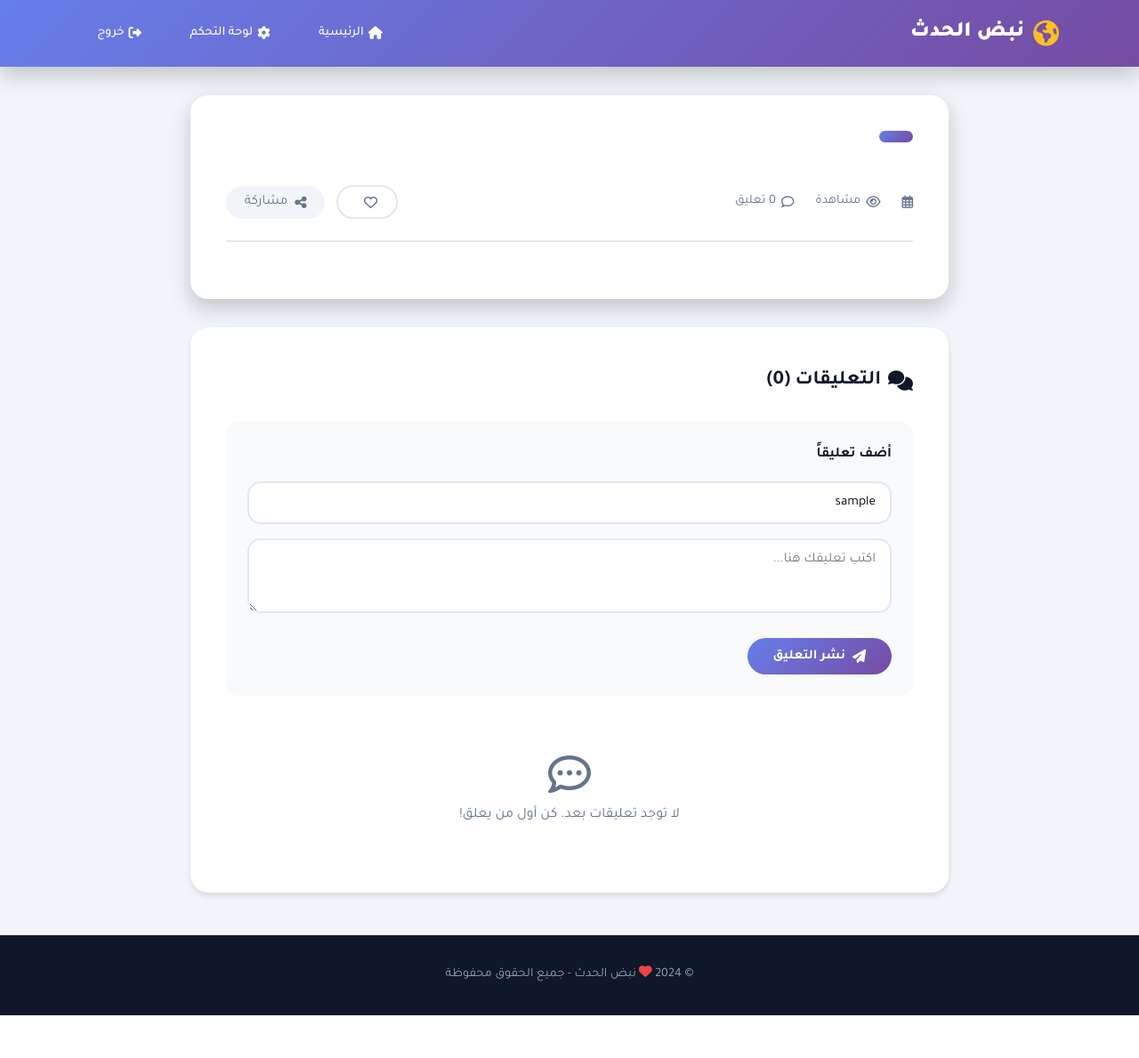
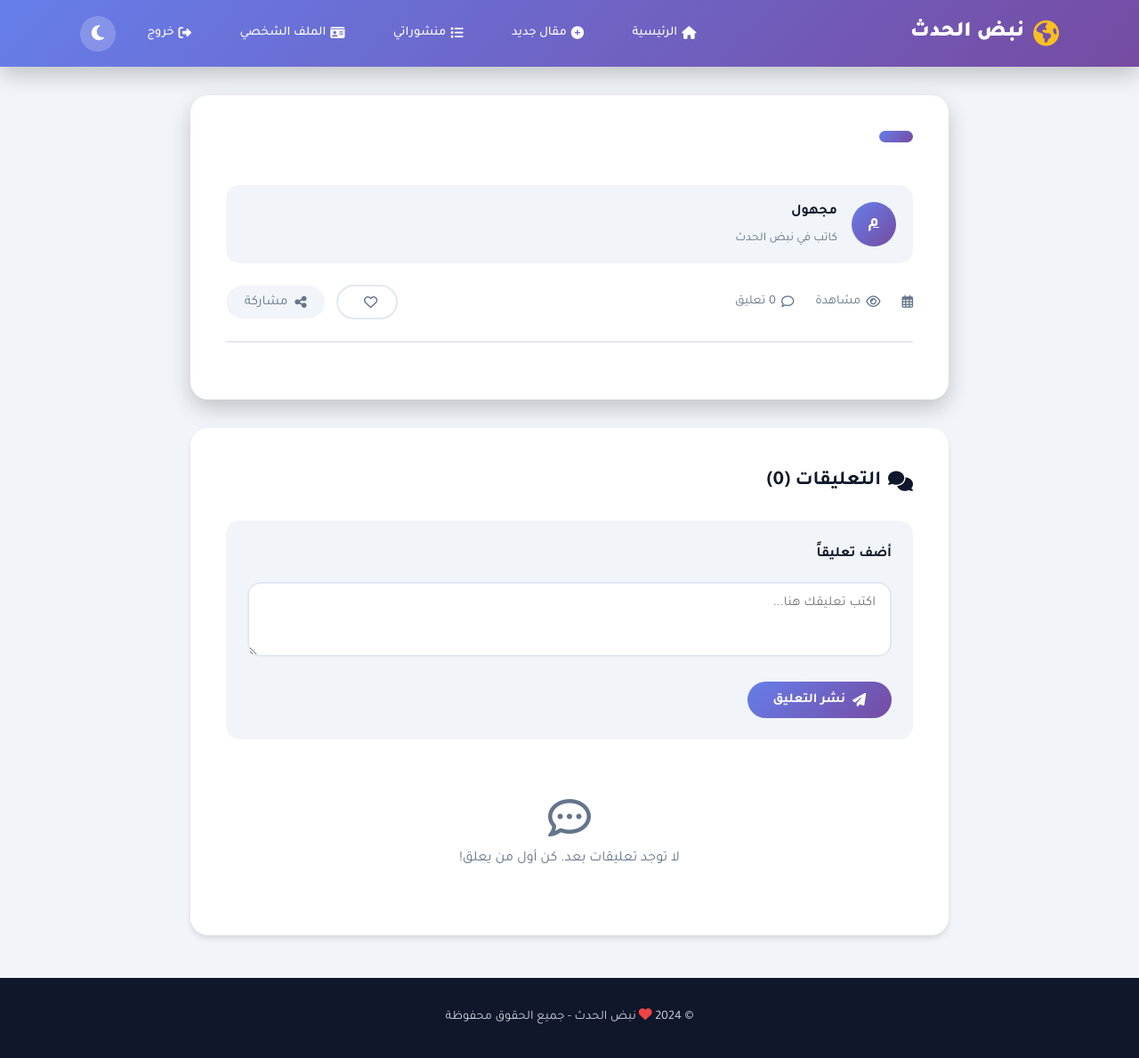
Before and after one commit to falfyrdykrwry000-blip/Python, a Flask app: template K/templates/post.html in a window 1280 px wide. Shown: the whole page at 89% size. Before the commit the page ends 1141 px from the top, so only its background shows below. Run offline with Flask 3, Linux system fonts and the light colour scheme; the template is opened without the code that fills it, so the values that code supplies are empty; the visitor is signed in with stand-in values (Sample User, id 1).

Commit message:
update post.html

```diff
--- a/K/templates/post.html
+++ b/K/templates/post.html
@@ -16,7 +16,6 @@
             --gray: #64748b;
             --danger: #ef4444;
             --gradient-1: linear-gradient(135deg, #667eea 0%, #764ba2 100%);
-            --gradient-2: linear-gradient(135deg, #f093fb 0%, #f5576c 100%);
             --shadow-sm: 0 1px 3px rgba(0,0,0,0.12);
             --shadow-md: 0 4px 6px rgba(0,0,0,0.1);
             --shadow-lg: 0 10px 25px rgba(0,0,0,0.2);
@@ -25,21 +24,53 @@
             --radius-md: 15px;
             --radius-lg: 20px;
             --radius-full: 50px;
+            --bg: #f1f5f9;
+            --text: #0f172a;
+            --card-bg: white;
+            --header-bg: var(--gradient-1);
+            --footer-bg: var(--dark);
+            --footer-text: #cbd5e1;
+            --border: #e2e8f0;
+            --input-bg: #f8fafc;
+            --code-bg: #f1f5f9;
+            --blockquote-bg: #f8fafc;
+            --comment-bg: #f8fafc;
+            --modal-bg: white;
+        }
+
+        [data-theme="dark"] {
+            --bg: #0f172a;
+            --text: #e2e8f0;
+            --card-bg: #1e293b;
+            --header-bg: #1e293b;
+            --footer-bg: #020617;
+            --footer-text: #94a3b8;
+            --border: #334155;
+            --input-bg: #1e293b;
+            --code-bg: #1e293b;
+            --blockquote-bg: #1e293b;
+            --comment-bg: #1e293b;
+            --shadow-sm: 0 1px 3px rgba(0,0,0,0.4);
+            --shadow-md: 0 4px 6px rgba(0,0,0,0.5);
+            --shadow-lg: 0 10px 25px rgba(0,0,0,0.6);
+            --shadow-xl: 0 20px 50px rgba(0,0,0,0.7);
+            --modal-bg: #1e293b;
         }
 
         * { margin: 0; padding: 0; box-sizing: border-box; }
 
         body {
             font-family: 'Tajawal', sans-serif;
-            background: #f1f5f9;
-            color: var(--dark);
+            background: var(--bg);
+            color: var(--text);
             line-height: 1.8;
             min-height: 100vh;
+            transition: background 0.3s, color 0.3s;
         }
 
         /* ===== الهيدر ===== */
         .main-header {
-            background: var(--gradient-1);
+            background: var(--header-bg);
             padding: 1rem 2rem;
             position: sticky;
             top: 0;
@@ -84,6 +115,24 @@
 
         .nav-links a:hover { background: rgba(255,255,255,0.2); }
 
+        .theme-toggle {
+            background: rgba(255,255,255,0.2);
+            border: none;
+            color: white;
+            font-size: 1.2rem;
+            cursor: pointer;
+            padding: 0.5rem;
+            border-radius: 50%;
+            width: 40px;
+            height: 40px;
+            display: flex;
+            align-items: center;
+            justify-content: center;
+            transition: all 0.3s;
+        }
+
+        .theme-toggle:hover { background: rgba(255,255,255,0.4); transform: rotate(15deg); }
+
         .mobile-menu-btn {
             display: none;
             background: none;
@@ -125,7 +174,63 @@
             font-weight: 900;
             line-height: 1.4;
             margin-bottom: 1.2rem;
-            color: var(--dark);
+            color: var(--text);
+        }
+
+        /* ===== بروفايل الكاتب ===== */
+        .author-box {
+            display: flex;
+            align-items: center;
+            gap: 1rem;
+            padding: 1rem 1.2rem;
+            background: var(--bg);
+            border-radius: var(--radius-md);
+            margin-bottom: 1.5rem;
+        }
+
+        .author-avatar {
+            width: 50px;
+            height: 50px;
+            border-radius: 50%;
+            background: var(--gradient-1);
+            display: flex;
+            align-items: center;
+            justify-content: center;
+            color: white;
+            font-weight: bold;
+            font-size: 1.2rem;
+            overflow: hidden;
+            flex-shrink: 0;
+        }
+
+        .author-avatar img {
+            width: 100%;
+            height: 100%;
+            object-fit: cover;
+        }
+
+        .author-info {
+            flex: 1;
+        }
+
+        .author-name {
+            font-weight: 700;
+            display: flex;
+            align-items: center;
+            gap: 6px;
+            color: var(--text);
+            text-decoration: none;
+        }
+
+        .author-name i.fa-check-circle {
+            color: #3b82f6;
+            font-size: 0.8rem;
+        }
+
+        .author-bio {
+            font-size: 0.85rem;
+            color: var(--gray);
+            margin-top: 0.2rem;
         }
 
         .post-meta {
@@ -164,19 +269,16 @@
             gap: 8px;
             transition: all 0.3s;
             color: var(--gray);
+            background: var(--card-bg);
         }
 
         .btn-like:hover { border-color: #fca5a5; color: #ef4444; }
         .btn-like.liked { background: #fef2f2; border-color: #ef4444; color: #ef4444; }
-        .btn-like.liked i { animation: pop 0.3s ease; }
 
-        @keyframes pop {
-            0%, 100% { transform: scale(1); }
-            50% { transform: scale(1.4); }
-        }
+        [data-theme="dark"] .btn-like.liked { background: #3b1c1c; }
 
         .btn-share {
-            background: #f1f5f9;
+            background: var(--bg);
             border: none;
             padding: 0.6rem 1.3rem;
             border-radius: var(--radius-full);
@@ -223,10 +325,10 @@
         .post-content {
             font-size: 1.1rem;
             line-height: 2;
-            color: #334155;
+            color: var(--text);
         }
 
-        .post-content h1, .post-content h2, .post-content h3 { color: var(--dark); margin: 1.8rem 0 0.8rem; }
+        .post-content h1, .post-content h2, .post-content h3 { color: var(--text); margin: 1.8rem 0 0.8rem; }
         .post-content h2 { font-size: 1.6rem; border-right: 4px solid var(--primary); padding-right: 1rem; }
         .post-content h3 { font-size: 1.3rem; }
         .post-content p { margin-bottom: 1.2rem; }
@@ -325,16 +425,17 @@
             display: flex;
             align-items: center;
             gap: 8px;
+            color: var(--text);
         }
 
         .comment-form {
-            background: #f8fafc;
+            background: var(--bg);
             padding: 1.5rem;
             border-radius: var(--radius-md);
             margin-bottom: 2rem;
         }
 
-        .comment-form h4 { margin-bottom: 1rem; }
+        .comment-form h4 { margin-bottom: 1rem; color: var(--text); }
 
         .form-group { margin-bottom: 1rem; }
 
@@ -342,12 +443,14 @@
         .form-group textarea {
             width: 100%;
             padding: 0.8rem 1rem;
-            border: 2px solid #e2e8f0;
+            border: 2px solid var(--border);
             border-radius: var(--radius-md);
             font-family: 'Tajawal', sans-serif;
             font-size: 0.95rem;
             transition: border-color 0.3s;
             resize: vertical;
+            background: var(--card-bg);
+            color: var(--text);
         }
 
         .form-group input:focus,
@@ -407,8 +510,8 @@
 
         /* ===== الفوتر ===== */
         .main-footer {
-            background: var(--dark);
-            color: #94a3b8;
+            background: var(--footer-bg);
+            color: var(--footer-text);
             text-align: center;
             padding: 2rem;
             margin-top: 3rem;
@@ -494,13 +598,16 @@
             <ul class="nav-links">
                 <li><a href="{{ url_for('index') }}"><i class="fas fa-home"></i> الرئيسية</a></li>
                 {% if session.user_id %}
-                    {% if session.is_admin %}
-                        <li><a href="{{ url_for('admin') }}"><i class="fas fa-cog"></i> لوحة التحكم</a></li>
-                    {% endif %}
+                    <li><a href="{{ url_for('new_post') }}"><i class="fas fa-plus-circle"></i> مقال جديد</a></li>
+                    <li><a href="{{ url_for('my_posts') }}"><i class="fas fa-list"></i> منشوراتي</a></li>
+                    <li><a href="{{ url_for('profile') }}"><i class="fas fa-id-card"></i> الملف الشخصي</a></li>
                     <li><a href="{{ url_for('logout') }}"><i class="fas fa-sign-out-alt"></i> خروج</a></li>
                 {% else %}
                     <li><a href="{{ url_for('login') }}"><i class="fas fa-sign-in-alt"></i> دخول</a></li>
                 {% endif %}
+                <button class="theme-toggle" onclick="toggleTheme()" aria-label="تبديل الوضع الليلي">
+                    <i class="fas fa-moon" id="themeIcon"></i>
+                </button>
             </ul>
         </nav>
     </header>
@@ -525,6 +632,26 @@
         <article class="single-post">
             <span class="post-category">{{ post.category }}</span>
             <h1>{{ post.title }}</h1>
+
+            <!-- بروفايل الكاتب -->
+            <div class="author-box">
+                <a href="{{ url_for('user_profile', username=post.author_name) }}" class="author-avatar">
+                    {% if post.author_avatar %}
+                    <img src="{{ post.author_avatar }}" alt="{{ post.author_name }}">
+                    {% else %}
+                    {{ post.author_name[0] | upper if post.author_name else 'م' }}
+                    {% endif %}
+                </a>
+                <div class="author-info">
+                    <a href="{{ url_for('user_profile', username=post.author_name) }}" class="author-name">
+                        {{ post.author_name or 'مجهول' }}
+                        {% if post.author_is_admin %}
+                        <i class="fas fa-check-circle" title="حساب موثق"></i>
+                        {% endif %}
+                    </a>
+                    <div class="author-bio">كاتب في نبض الحدث</div>
+                </div>
+            </div>
 
             <div class="post-meta">
                 <div class="post-info">
@@ -581,12 +708,9 @@
         <section class="comments-section">
             <h3><i class="fas fa-comments"></i> التعليقات ({{ comments|length }})</h3>
 
+            {% if session.user_id %}
             <form action="{{ url_for('add_comment', post_id=post.id) }}" method="POST" class="comment-form">
                 <h4>أضف تعليقاً</h4>
-                <div class="form-group">
-                    <input type="text" name="author" placeholder="اسمك الكريم" required
-                           value="{{ session.username or '' }}">
-                </div>
                 <div class="form-group">
                     <textarea name="content" rows="3" placeholder="اكتب تعليقك هنا..." required></textarea>
                 </div>
@@ -622,24 +751,42 @@
     </footer>
 
     <script>
-        // إخفاء التنبيهات تلقائياً
-        setTimeout(function() {
-            document.querySelectorAll('.alert').forEach(function(alert) {
-                alert.style.animation = 'slideOut 0.4s ease forwards';
-                setTimeout(function() { alert.remove(); }, 400);
-            });
-        }, 5000);
+        // ===== الوضع الليلي =====
+        (function() {
+            const savedTheme = localStorage.getItem('theme');
+            if (savedTheme === 'dark') {
+                document.documentElement.setAttribute('data-theme', 'dark');
+            }
+        })();
 
-        // إغلاق القائمة
-        document.addEventListener('click', function(e) {
-            const navLinks = document.querySelector('.nav-links');
-            if (!e.target.closest('.nav-container') && navLinks.classList.contains('show')) {
-                navLinks.classList.remove('show');
+        function toggleTheme() {
+            const html = document.documentElement;
+            const icon = document.getElementById('themeIcon');
+            if (html.getAttribute('data-theme') === 'dark') {
+                html.removeAttribute('data-theme');
+                icon.className = 'fas fa-moon';
+                localStorage.setItem('theme', 'light');
+            } else {
+                html.setAttribute('data-theme', 'dark');
+                icon.className = 'fas fa-sun';
+                localStorage.setItem('theme', 'dark');
+            }
+        }
+
+        document.addEventListener('DOMContentLoaded', function() {
+            const icon = document.getElementById('themeIcon');
+            if (document.documentElement.getAttribute('data-theme') === 'dark') {
+                icon.className = 'fas fa-sun';
             }
         });
 
-        // الإعجاب
+        // ===== الإعجاب =====
         function toggleLike(postId) {
+            {% if not session.user_id %}
+            alert('يرجى تسجيل الدخول للإعجاب بالمقال');
+            window.location.href = '/login';
+            return;
+            {% endif %}
             fetch('/like/' + postId, { method: 'POST' })
                 .then(response => response.json())
                 .then(data => {
@@ -656,26 +802,37 @@
                             icon.className = 'far fa-heart';
                         }
                         countSpan.textContent = data.count;
-
-                        // تأثير النبض
                         icon.style.transform = 'scale(1.5)';
                         setTimeout(() => { icon.style.transform = 'scale(1)'; }, 200);
                     }
                 });
         }
 
-        // المشاركة
+        // ===== المشاركة =====
         function sharePost() {
             if (navigator.share) {
-                navigator.share({
-                    title: '{{ post.title }}',
-                    url: window.location.href
-                });
+                navigator.share({ title: '{{ post.title }}', url: window.location.href });
             } else {
                 navigator.clipboard.writeText(window.location.href);
                 alert('تم نسخ الرابط!');
             }
         }
+
+        // ===== القائمة =====
+        document.addEventListener('click', function(e) {
+            const navLinks = document.querySelector('.nav-links');
+            if (!e.target.closest('.nav-container') && navLinks.classList.contains('show')) {
+                navLinks.classList.remove('show');
+            }
+        });
+
+        // ===== التنبيهات =====
+        setTimeout(function() {
+            document.querySelectorAll('.alert').forEach(function(alert) {
+                alert.style.animation = 'slideOut 0.4s ease forwards';
+                setTimeout(function() { alert.remove(); }, 400);
+            });
+        }, 5000);
     </script>
 </body>
 </html>
```
Also changed, not shown: other parts of K/templates/post.html (+27 -24 lines).
